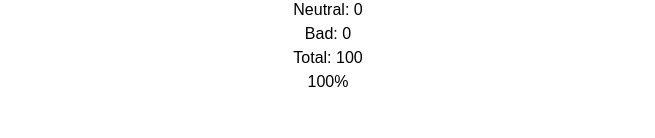
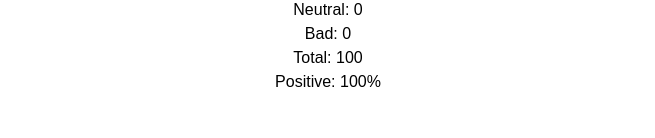
Before and after one commit to B0hdan2/goit-react-hw-02, a React (Vite) app: page / in a window 1280 px wide. Both pictures are taken after a click on the button "Good". Shown: the part 162-300 px from the top of the page, without its empty margins (312-967 px from the left). Built offline with nearby package versions, Linux system fonts and the light colour scheme.

Commit message:
homework React-2

```diff
--- a/src/components/Feedback/Feedback.jsx
+++ b/src/components/Feedback/Feedback.jsx
@@ -6,7 +6,7 @@ const Feedback = ({ reviews, total }) => {
         <p>Neutral: {reviews.neutral}</p>
         <p>Bad: {reviews.bad}</p>
         <p>Total: {total}</p>
-        <p>{total}%</p>
+        <p>Positive: {total}%</p>
       </>
     </div>
   );
```
